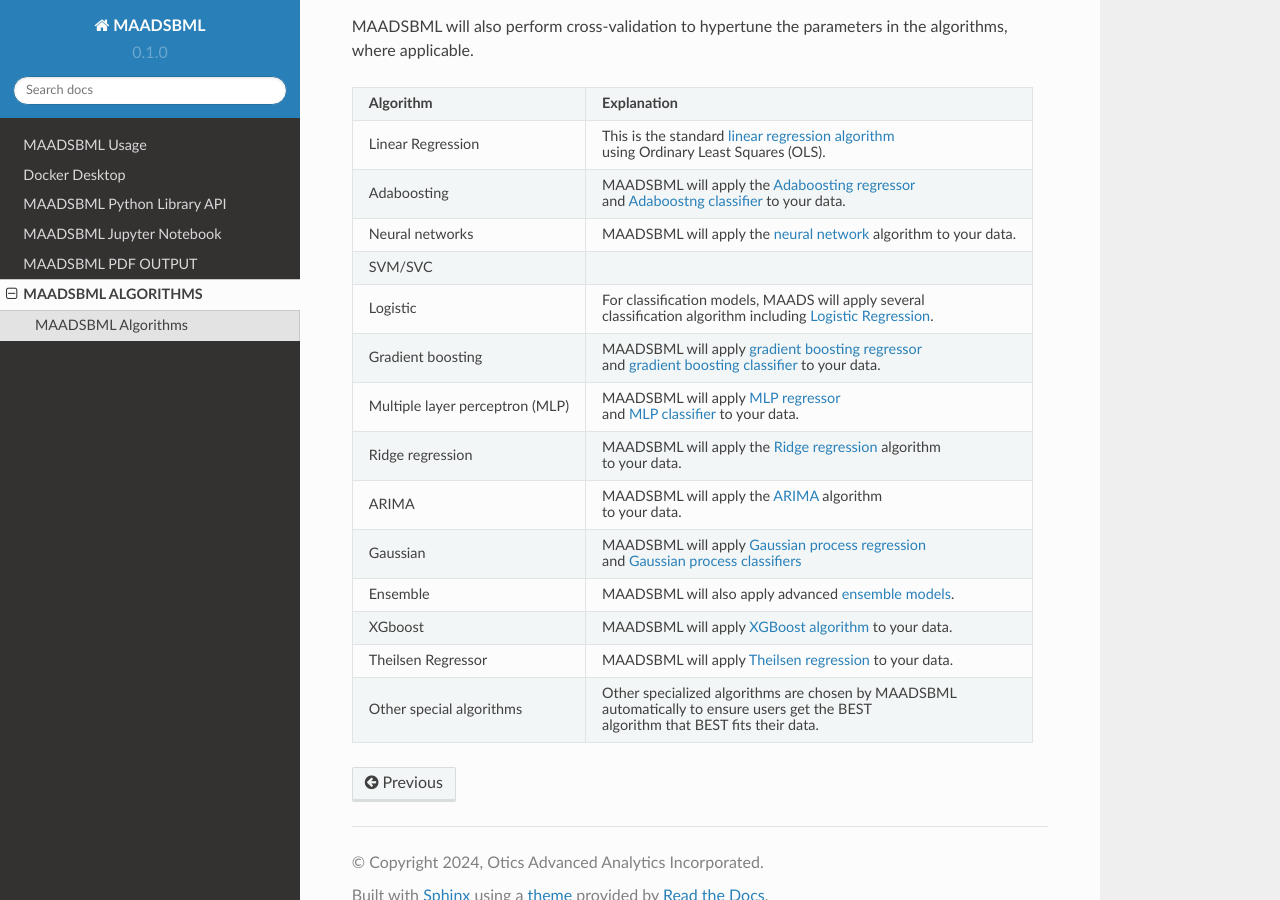
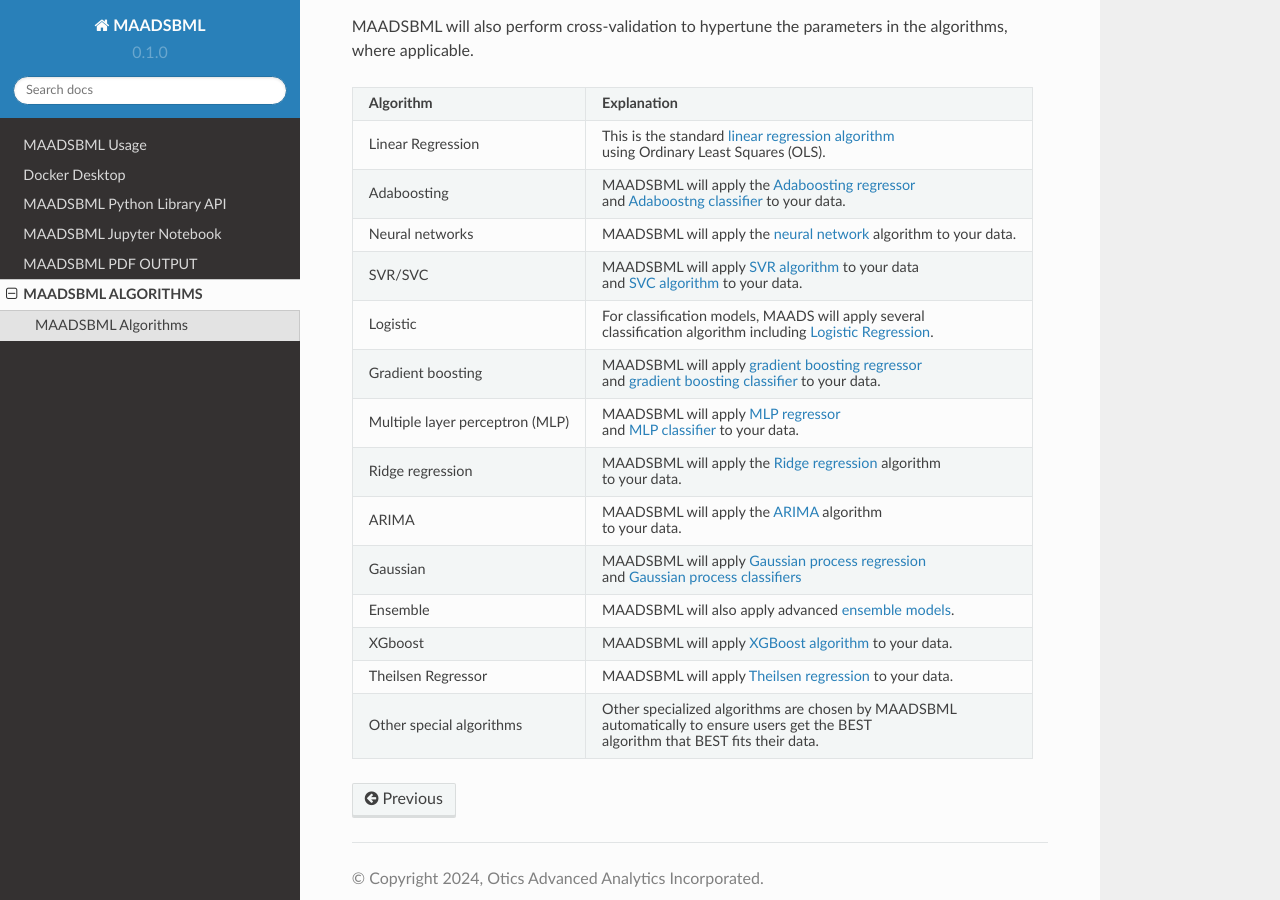
Before and after one commit to smaurice101/maadsbml, a Sphinx documentation site: the page built from docs/source/algos.rst, in a window 1280 px wide and 900 px high, scrolled down 590 px. Built offline with Sphinx 7.4.7 and the Read the Docs theme 2.0.0, drawn with Linux system fonts in a browser that asks for light colours.

Commit message:
Update algos.rst

```diff
--- a/docs/source/algos.rst
+++ b/docs/source/algos.rst
@@ -31,8 +31,10 @@
        and `Adaboostng classifier <https://scikit-learn.org/stable/modules/generated/sklearn.ensemble.AdaBoostClassifier.html>`_ to your data.
    * - Neural networks
      - MAADSBML will apply the `neural network <https://scikit-learn.org/stable/modules/neural_networks_supervised.html>`_ algorithm to your data.
-   * - SVM/SVC
-     -
+   * - SVR/SVC
+     - MAADSBML will apply `SVR algorithm <https://scikit-learn.org/stable/modules/generated/sklearn.svm.SVR.html>`_ to your data
+
+       and `SVC algorithm <https://scikit-learn.org/stable/modules/generated/sklearn.svm.SVC.html>`_ to your data.
    * - Logistic
      - For classification models, MAADS will apply several
 
```
